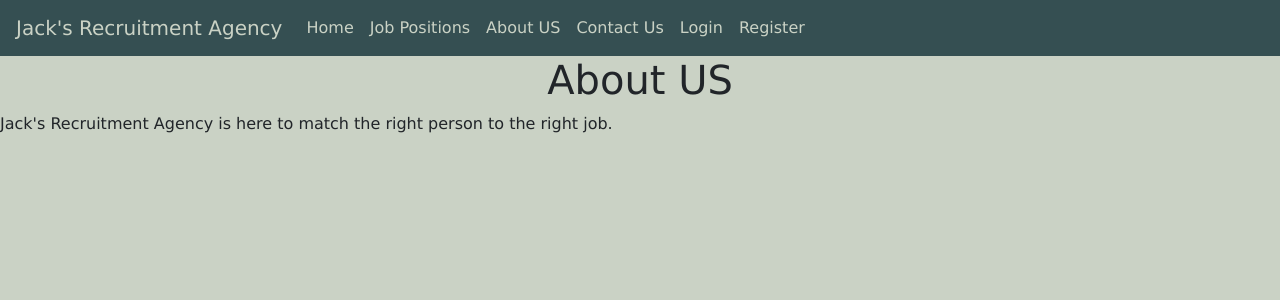
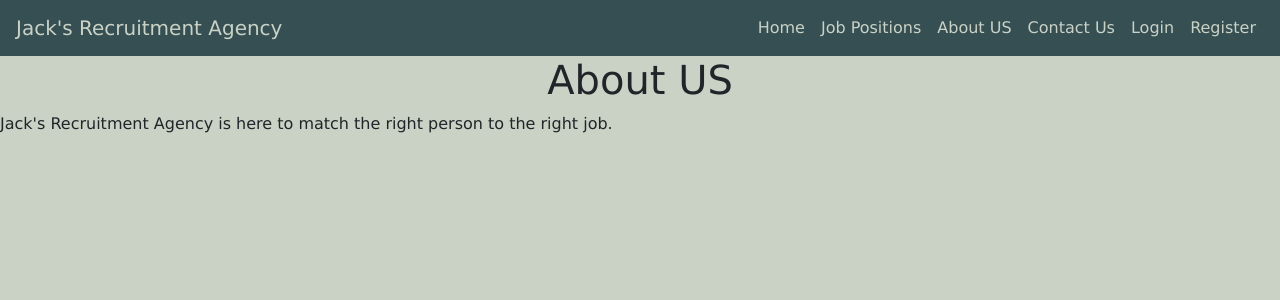
Before and after one commit to JackPflaum/RecruitmentWebsite, a Django app: page /about_us/ in a window 1280 px wide. Shown: the top 300 px of the page. Run offline with Django 4.2, Linux system fonts and the light colour scheme; some libraries are stand-ins or nearby versions.

Commit message:
justify-content-end for navbar links and add script dependencies to allow navbar collapse to work

```diff
--- a/RecruitmentWebsite/templates/base.html
+++ b/RecruitmentWebsite/templates/base.html
@@ -19,7 +19,7 @@
   <button class="navbar-toggler" type="button" data-toggle="collapse" data-target="#navbarNav" aria-controls="navbarNav" aria-expanded="false" aria-label="Toggle navigation">
     <span class="navbar-toggler-icon"></span>
   </button>
-  <div class="collapse navbar-collapse" id="navbarNav">
+  <div class="collapse navbar-collapse justify-content-end" id="navbarNav">
     <ul class="navbar-nav flex-nowrap">
       <li class="nav-item active">
         <a class="nav-link" href="{% url 'home' %}">Home</a>
@@ -71,7 +71,8 @@
 {% endblock %}
 
 <!--ADD FOOTER HERE?-->
-
+<script src="https://code.jquery.com/jquery-3.6.0.min.js"></script>
+<script src="https://stackpath.bootstrapcdn.com/bootstrap/4.5.2/js/bootstrap.min.js"></script>
 </body>
 
 </html>
```
